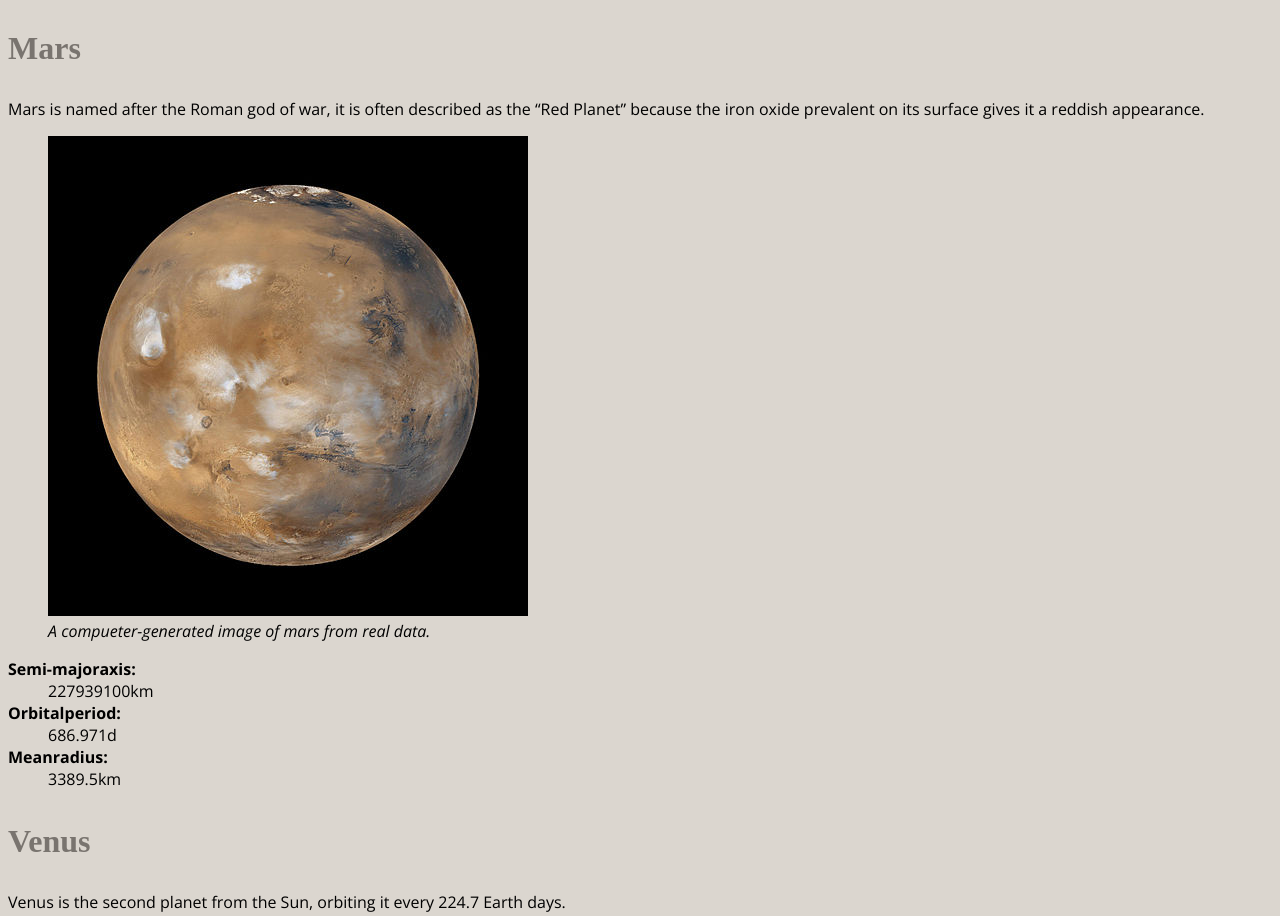
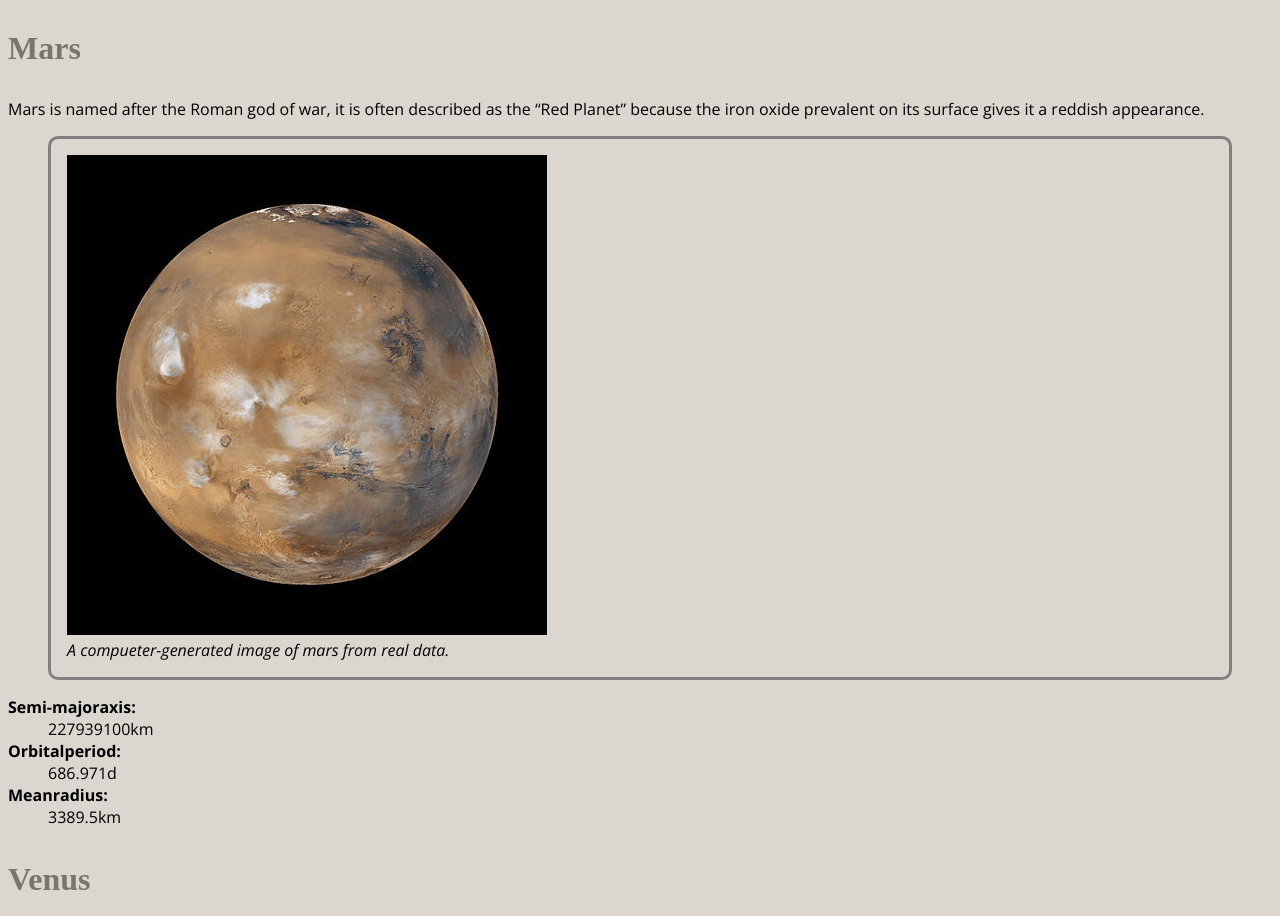
Before and after one commit to Mjams/dsn1674-assignment-4, a plain HTML site: page index.html in a window 1280 px wide. Shown: the part 683-1599 px from the top of the page. Drawn offline with nearby package versions, Linux system fonts and the light colour scheme; a web font is replaced by a local one.

Commit message:
added borders to figures and captions

```diff
--- a/css/main.css
+++ b/css/main.css
@@ -44,12 +44,16 @@ html {
 
   nav ol{
     background-color: grey;
-
   }
 
   nav li{
     display: inline;
+  }
 
+  figure{
+    padding: 1em;
+    border: 3px solid grey;
+    border-radius: 10px;
   }
 
   ol{
@@ -78,6 +82,8 @@ html {
     font-family: 'Open Sans', sans-serif;
     list-style-type: lower-roman;
   }
+
+
 
   dt {
     font-family: 'Open Sans', sans-serif;
```
